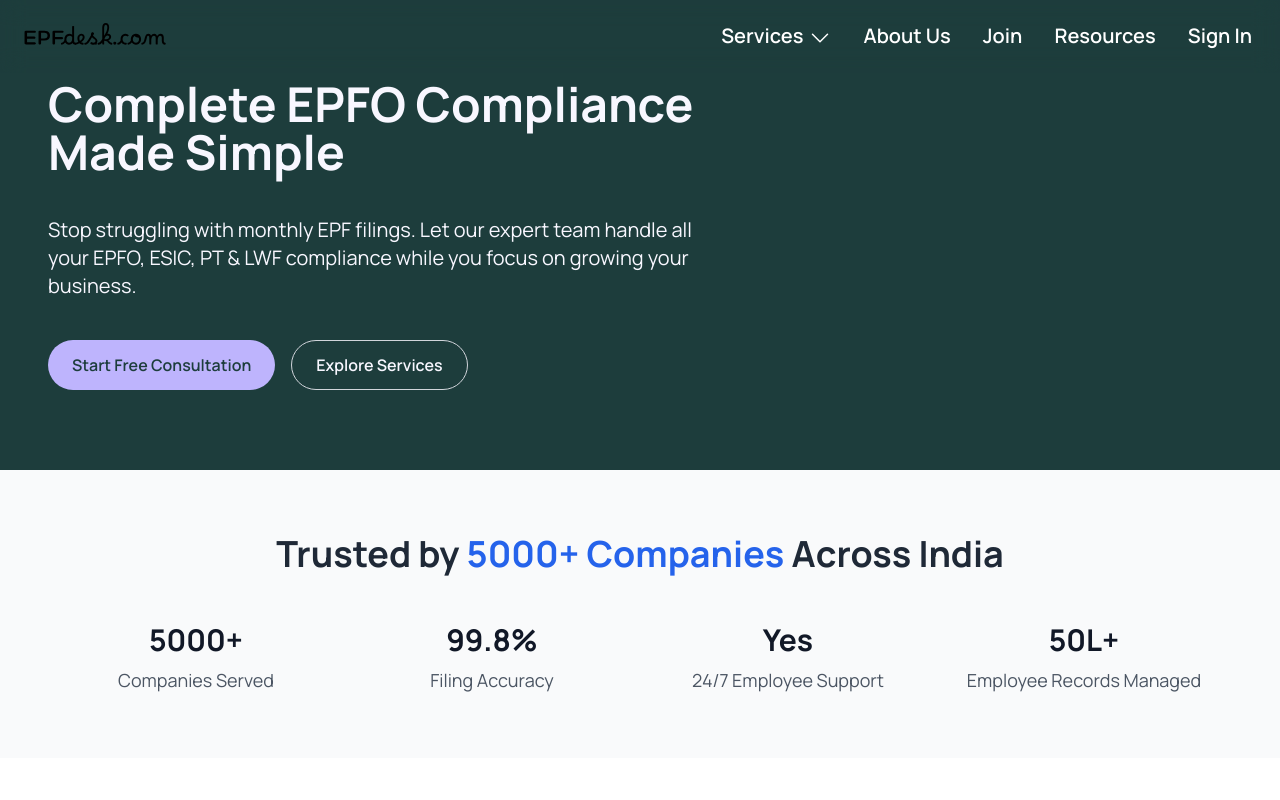
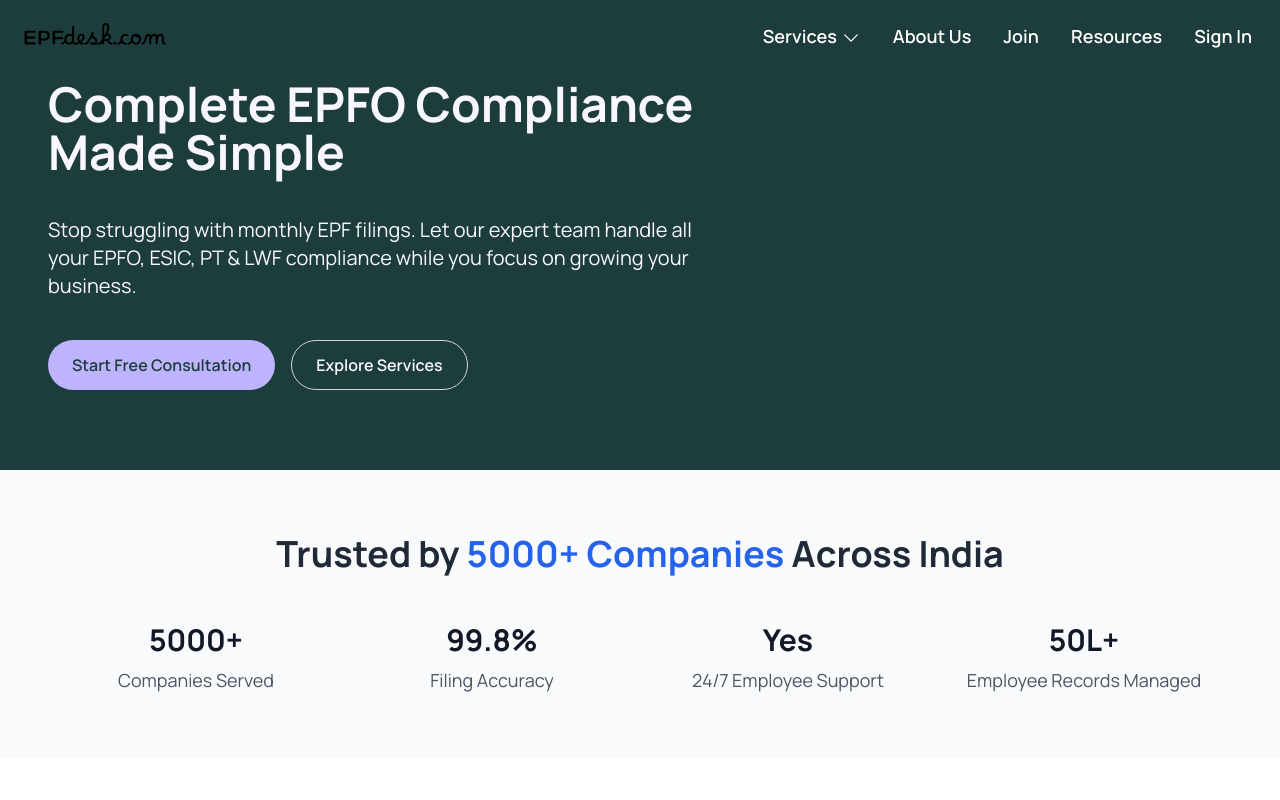
Before and after one commit to greatby/EPFdesk_V2, a React (Vite) app: page / in a window 1280 px wide. Shown: the top 800 px of the page. Built offline with nearby package versions, Linux system fonts and the light colour scheme.

Commit message:
navbar dropdown alignment changes

```diff
--- a/src/components/Navbar.jsx
+++ b/src/components/Navbar.jsx
@@ -103,15 +103,15 @@ export default function Navbar({ banner }) {
             {/* Services Dropdown FIRST */}
             <div className="relative group">
               <button
-                className={`flex items-center gap-1 text-xl font-semibold ${
+                className={`flex items-center gap-1 text-[18px] font-semibold ${
                   scrolled ? "text-gray-800" : "text-white"
                 } p-2 rounded-md hover:bg-gray-200 hover:text-gray-700`}
               >
                 Services
-                <ChevronDownIcon className="w-6 h-6 transition-transform group-hover:rotate-180 mt-1" />
+                <ChevronDownIcon className="w-5 h-5 transition-transform group-hover:rotate-180 mt-1" />
               </button>
 
-              <div className="absolute right-0 top-full z-50 mt-2 w-64 rounded-lg border border-gray-200 bg-white shadow-lg opacity-0 group-hover:opacity-100 invisible group-hover:visible transition-all duration-300">
+              <div className="absolute right-2 -left-20 top-full z-50 mt-2 w-64 rounded-lg border border-gray-200 bg-white shadow-lg opacity-0 group-hover:opacity-100 invisible group-hover:visible transition-all duration-300">
                 <div className="p-4 space-y-2">
                   {services.map(({ href, label }) => (
                     <Link
@@ -132,7 +132,7 @@ export default function Navbar({ banner }) {
                 key={href}
                 to={href}
                 target="_blank"
-                className={`text-xl font-semibold ${
+                className={`text-[18px] font-semibold ${
                   scrolled ? "text-gray-800" : "text-white"
                 } hover:bg-gray-200 hover:text-gray-700 p-2 rounded-md`}
               >
```
